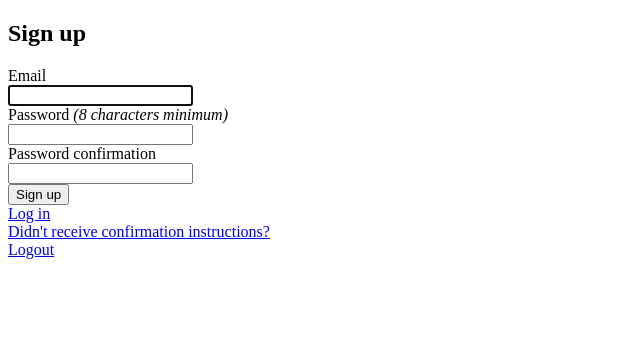
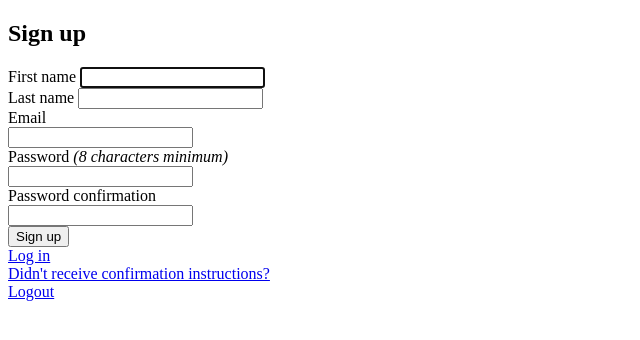
Before and after one commit to Arslan2/demo, a Rails app: page /users/sign_up in a window 1280 px wide. Shown: the top 340 px of the page, without its empty margins (0-640 px from the left). Run offline with Rails 7, Linux system fonts and the light colour scheme; parts of the project's set-up code (start-up, migrations or seed data) failed here and were passed over; some libraries are stand-ins or nearby versions.

Commit message:
User: first_name, last_name fields added in signup, edit views

```diff
--- a/app/views/devise/registrations/new.html.erb
+++ b/app/views/devise/registrations/new.html.erb
@@ -4,8 +4,18 @@
   <%= devise_error_messages! %>
 
   <div class="field">
+    <%= f.label :first_name %>
+    <%= f.text_field :first_name, autofocus: true %>
+  </div>
+
+  <div class="field">
+    <%= f.label :last_name %>
+    <%= f.text_field :last_name %>
+  </div>
+
+  <div class="field">
     <%= f.label :email %><br />
-    <%= f.email_field :email, autofocus: true %>
+    <%= f.email_field :email %>
   </div>
 
   <div class="field">
```
Also changed, not shown: app/views/devise/registrations/edit.html.erb (+10 -0 lines).
